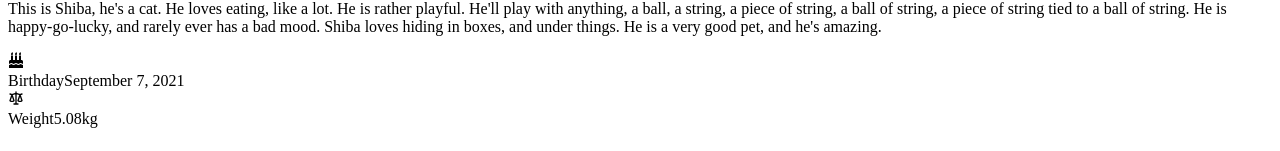
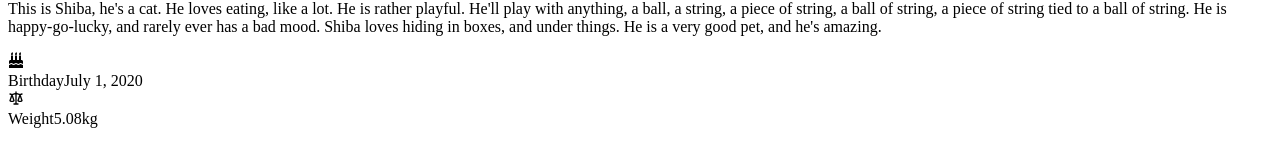
Before and after one commit to felixyeungdev/cat.feli.page, a Next.js app: page /about/shiba in a window 1280 px wide. Shown: the part 451-602 px from the top of the page. Built offline with nearby package versions, Linux system fonts and the light colour scheme.

Commit message:
updated birthdays

```diff
--- a/data/cats.ts
+++ b/data/cats.ts
@@ -24,7 +24,7 @@ const cats: {
     sesame: {
         name: "Sesame",
         avatar: "/assets/images/sesame.jpg",
-        birthday: new Date().toISOString(),
+        birthday: new Date("2020-06-01").toISOString(),
         weight: [{ date: new Date("2021-09-05").toISOString(), value: 3.42 }],
         description:
             "This is Sesame, he's a cat. He loves jumping around, bouncing through furniture. He'll jump on you when you're about to fall asleep, causing you to wake up. He climbs walls, and jumps off, smashing into things. He meows loudly when you're sleeping, and wake you up. He walks across the keyboard, causing me to type gibberish. He'll also nibble at your fingers. He's an idiot, but we love him.",
@@ -36,7 +36,7 @@ const cats: {
     shiba: {
         name: "Shiba",
         avatar: "/assets/images/shiba.jpg",
-        birthday: new Date().toISOString(),
+        birthday: new Date("2020-07-01").toISOString(),
         weight: [{ date: new Date("2021-09-05").toISOString(), value: 5.08 }],
         description:
             "This is Shiba, he's a cat. He loves eating, like a lot. He is rather playful. He'll play with anything, a ball, a string, a piece of string, a ball of string, a piece of string tied to a ball of string. He is happy-go-lucky, and rarely ever has a bad mood. Shiba loves hiding in boxes, and under things. He is a very good pet, and he's amazing.",
@@ -48,7 +48,7 @@ const cats: {
     simba: {
         name: "Simba",
         avatar: "/assets/images/simba.jpg",
-        birthday: new Date().toISOString(),
+        birthday: new Date("2020-07-15").toISOString(),
         weight: [{ date: new Date("2021-09-05").toISOString(), value: 4.06 }],
         description:
             "This is Simba, he's a cat. He enjoys sleeping, and he likes to nap. He likes being scratched, and will purr a lot. He acts a little dumb, but he's not. Simba is loving, and very lazy. He'll follow you into the bathroom, and into your kitchen. He hates being picked up. He rarely ever bites, only when he bites really hard. Simba is part [a], and part [b]. Overall, Simba is a great cat, He'll keep you warm at night.",
@@ -60,7 +60,7 @@ const cats: {
     caramel: {
         name: "Caramel",
         avatar: "/assets/images/caramel.jpg",
-        birthday: new Date().toISOString(),
+        birthday: new Date("2020-06-01").toISOString(),
         dateOfDeath: new Date("2020-09-11").toISOString(),
         weight: [{ date: new Date("2021-09-05").toISOString(), value: 4.06 }],
         description:
```
